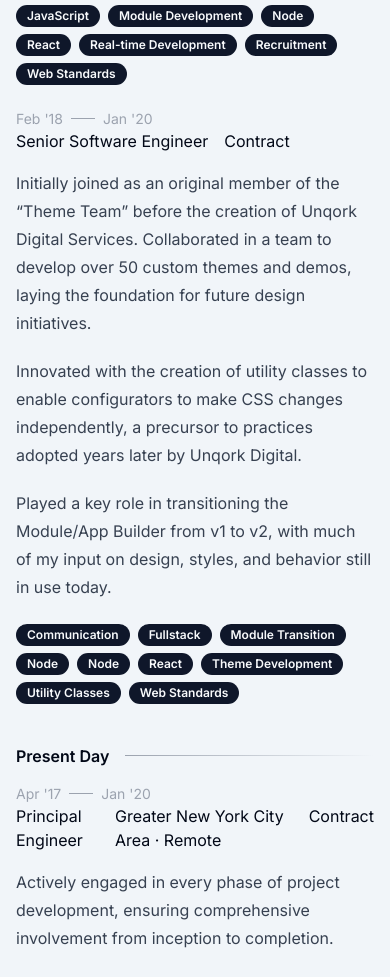
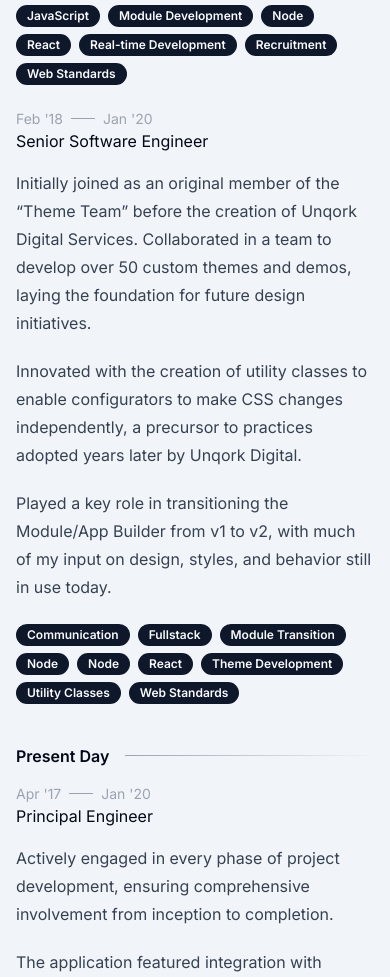
Before and after one commit to josephdburdick/j0e.me, a Next.js app: page / in a window 390 px wide. Shown: the part 1661-2638 px from the top of the page. Built offline with nearby package versions, Linux system fonts and the light colour scheme; no server answers.

Commit message:
Hide superfluous experience data on mobile

```diff
--- a/src/app/_content/Experience.tsx
+++ b/src/app/_content/Experience.tsx
@@ -31,8 +31,8 @@ export default function Experience() {
         <div className="col-span-12 items-center md:col-start-4">
           <div className="flex gap-2 text-base">
             <span>{role.title}</span>
-            <span>{role.location}</span>
-            <span>{role.type}</span>
+            <span className="hidden md:inline">{role.location}</span>
+            <span className="hidden md:inline">{role.type}</span>
           </div>
         </div>
       </div>
```
